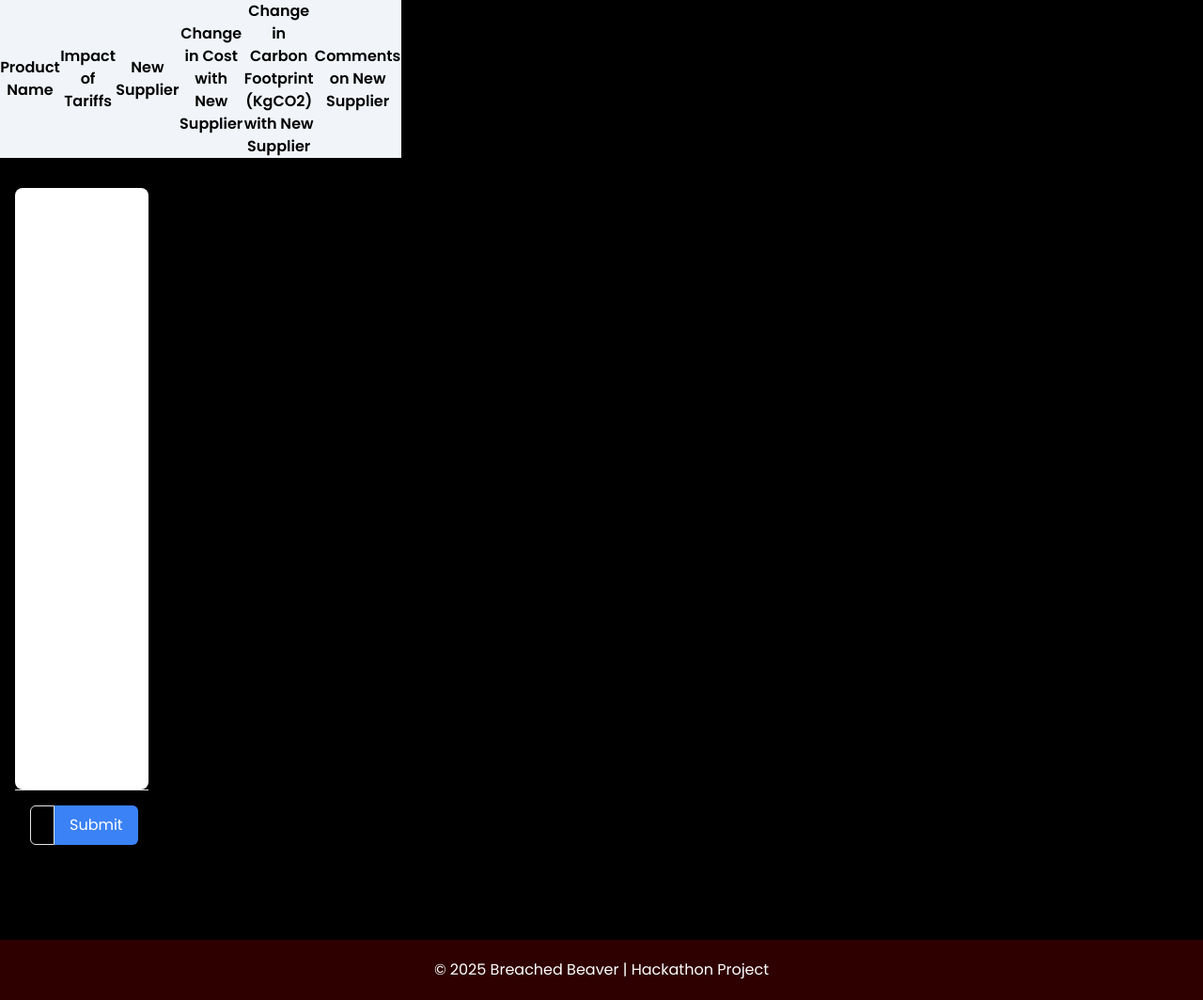
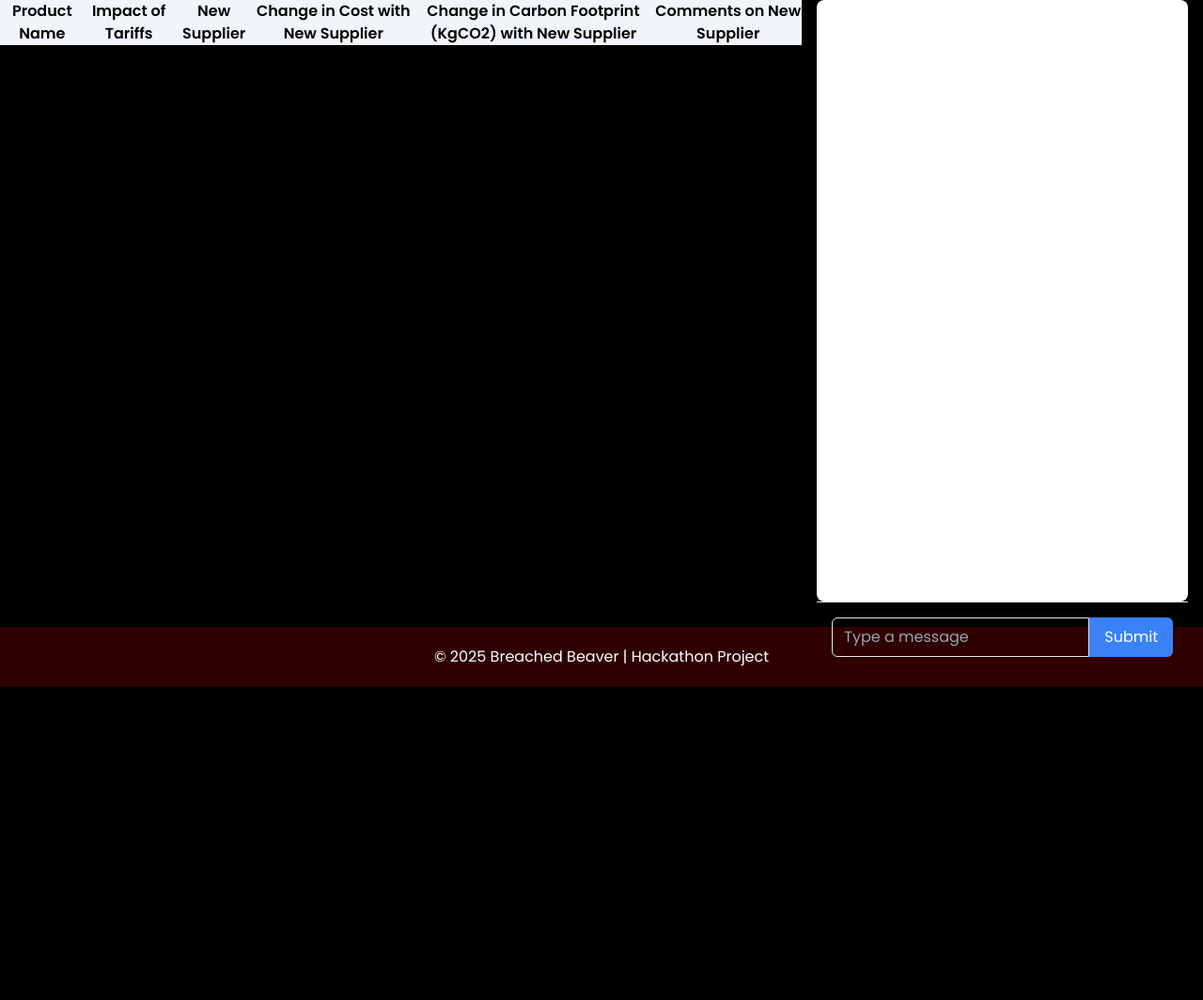
Before and after one commit to HetavP2/BeaverBreach, a Flask app: page /analytics in a window 1280 px wide. Shown: the part 64-1128 px from the top of the page at 94% size. After the commit the page ends 795 px from the top, so only its background shows below. Run offline with Flask 3, Linux system fonts and the light colour scheme; data that the repository does not hold is empty; some libraries are stand-ins or nearby versions.

Commit message:
styling analytics

```diff
--- a/templates/analytics.html
+++ b/templates/analytics.html
@@ -5,8 +5,8 @@
     <body class="w-screen h-screen bg-blue-100">
     {% block content %}
       <!-- Main container -->
-<div class="w-full h-ful grid grid-cols-3">
-  <div class="">
+    <div class="w-full h-full grid grid-cols-3 grid-rows-1">
+      <div class="col-span-2">
         <table class="table-fixed bg-slate-100">
           <thead>
             <tr>
@@ -38,7 +38,6 @@
             </details>
           </td>
         </tr>
-  </div>
         <!-- <tr>
           <td>{{row['product_name']}}</td>
           <td>{{row['comments_on_other_factors']}}</td>
@@ -50,17 +49,10 @@
         {% endfor %}
       </tbody>
     </table>
-  <!-- Left side (4 boxes 2x2, takes more space) -->
-  <div class="w-2/3 p-4 grid grid-cols-5 gap-4">
-    <!-- <div class="bg-blue-500 text-white flex items-center justify-center h-32 rounded-lg">Carbon Footprint</div>
-    <div class="bg-blue-500 text-white flex items-center justify-center h-32 rounded-lg">Effect of Tariffs</div>
-    <div class="bg-blue-500 text-white flex items-center justify-center h-32 rounded-lg">Money Saved</div>
-    <div class="bg-blue-500 text-white flex items-center justify-center h-32 rounded-lg">Alternate Canadian Suppliers</div> -->
-
     </div>
 
       <!-- Right side (Smaller Chatbot) -->
-  <div id="chat-container" class="w-1/3 h-screen flex flex-col mx-4">
+      <div id="chat-container" class="h-screen flex flex-col mx-4 col-span-1">
         <div class="bg-white shadow-md rounded-lg flex-grow p-4 overflow-y-auto max-h-[80vh]">
           <!-- Chatbox -->
           <div id="chatbox" class="h-full overflow-y-auto">
--- a/templates/home.html
+++ b/templates/home.html
@@ -3,7 +3,7 @@
 {% block head %}
 {% endblock %}
 
-<body>
+<body class="overflow-y-clip">
 {% block content %}
 <main class="bg-[url('{{url_for('static', filename='/images/Screenshot 2025-02-22 182421.png') }}')] h-full bg-center bg-cover bg-opacity-35 flex flex-col justify-center items-center relative">
   <!-- <img src="" class="absolute"> -->
```
Lines whose indentation alone changed are shown as unchanged.
